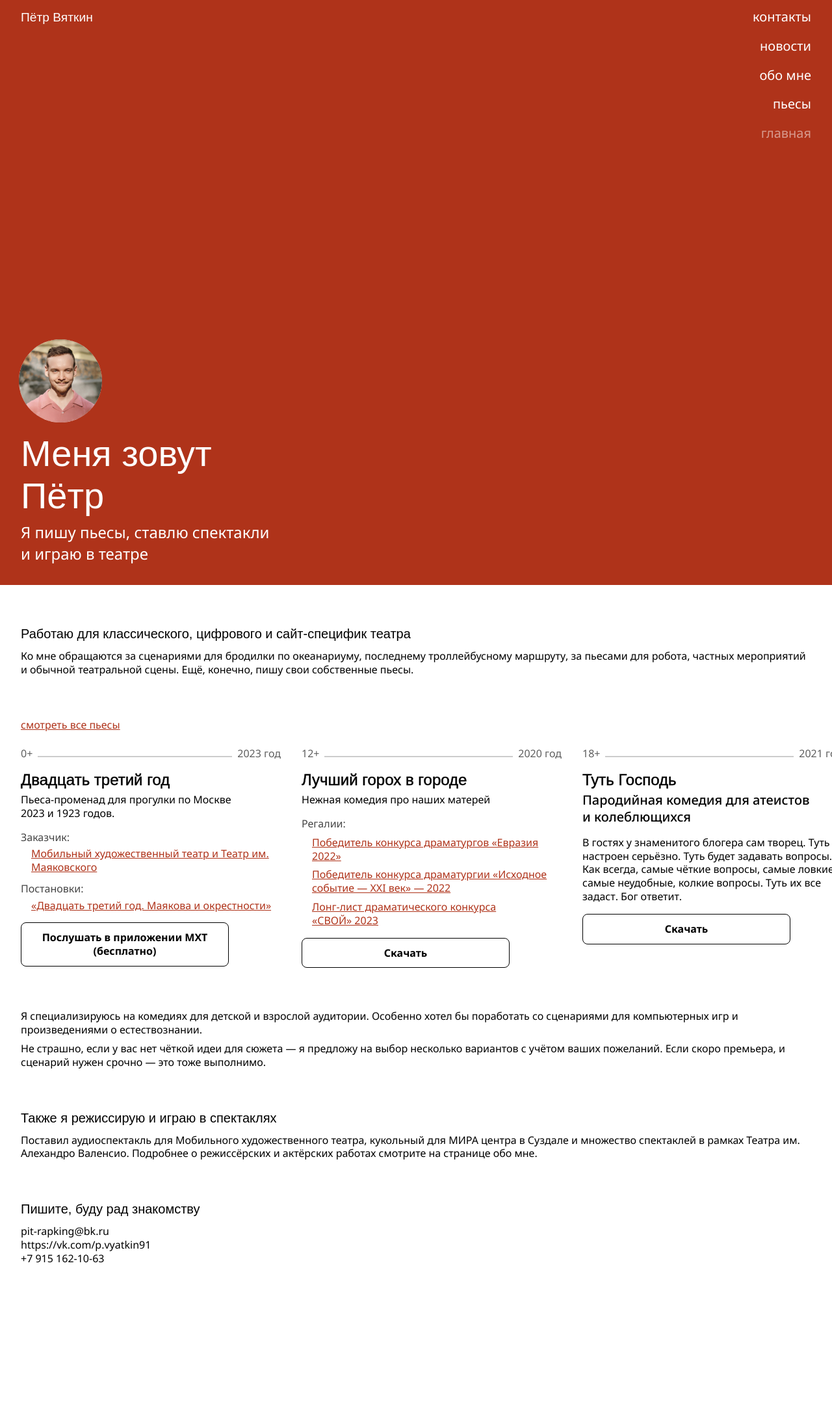
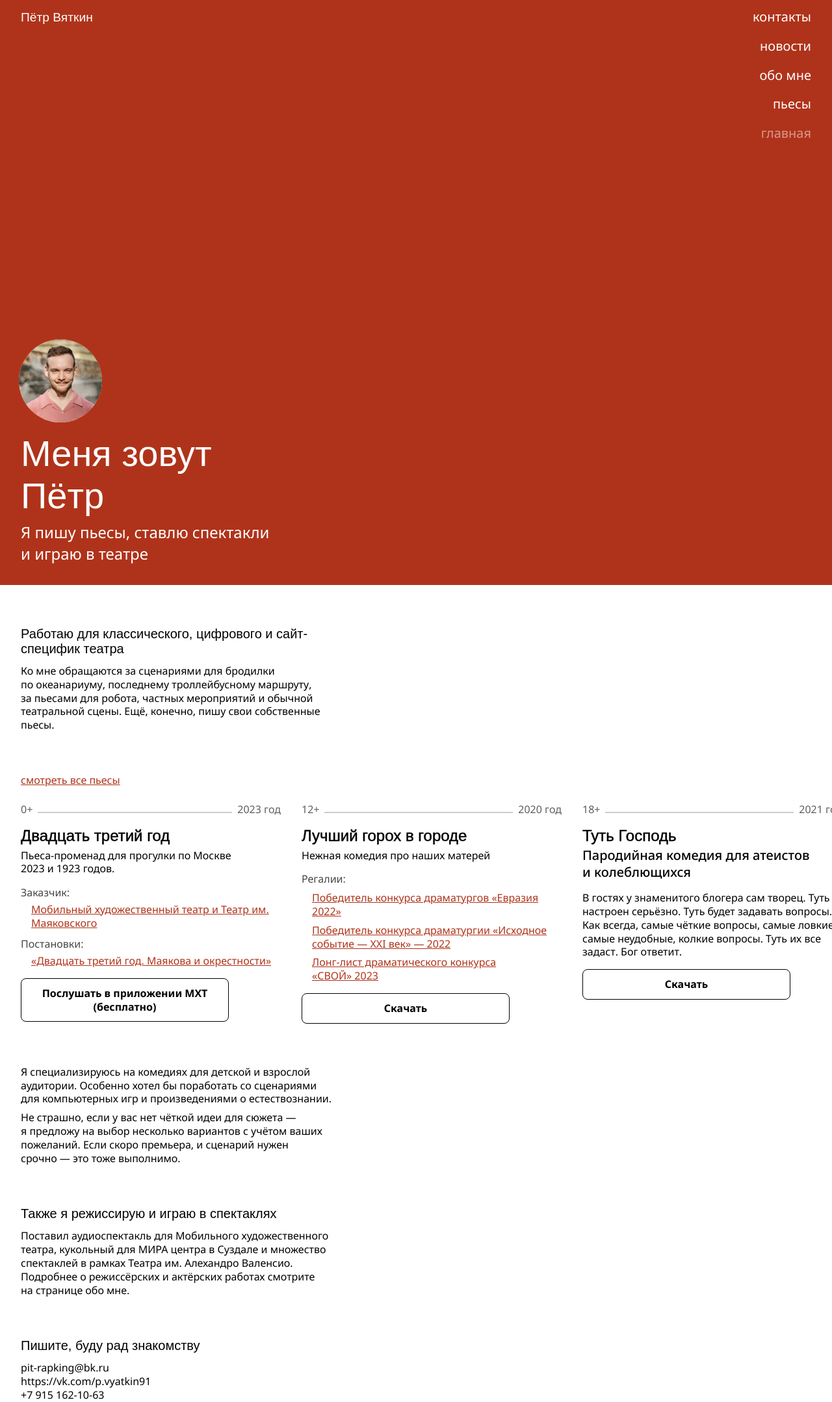
Before and after one commit to 1640max/vyatkin, a Jekyll site: the page built from index.html, in a window 1280 px wide. Shown: the whole page at 65% size. Built offline with Jekyll 4.4.1, drawn with Linux system fonts in a browser that asks for light colours; some web fonts are replaced; before the commit the page ends 1947 px from its top, so only the background shows below that.

Commit message:
Типографика на главной

```diff
--- a/_sass/_index-content.scss
+++ b/_sass/_index-content.scss
@@ -12,6 +12,7 @@
 	display: grid;
   grid-auto-flow: row;
   gap: 0.5rem;
+  max-width: 30rem;
 }
 
 .index-content__heading {
```
Also changed, not shown: index.html (+8 -6 lines).
